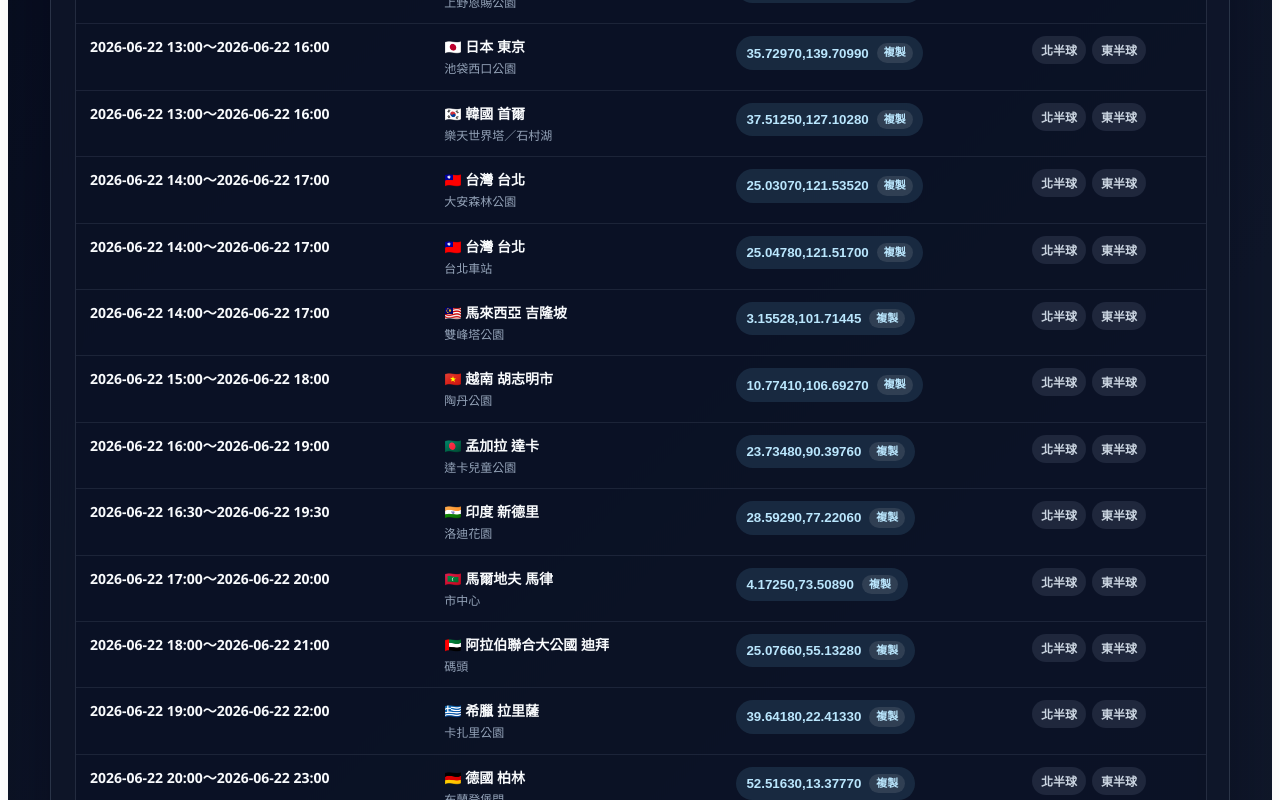
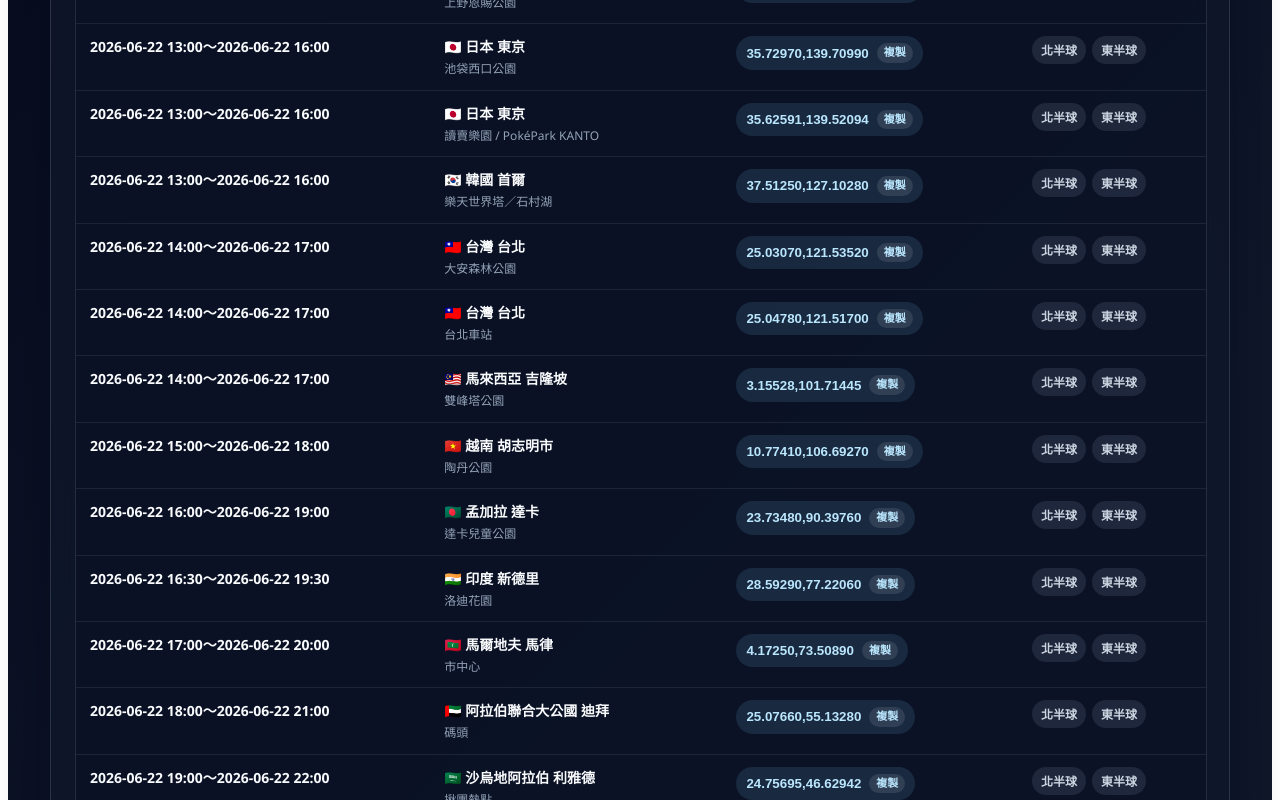
Before and after one commit to hiwoei/global-world-clock, an Angular app: page / in a window 1280 px wide. Shown: the part 1300-2100 px from the top of the page. Built offline with nearby package versions, Linux system fonts and the light colour scheme.

Commit message:
Add Yomiuriland and Riyadh event locations

```diff
--- a/src/app/app.component.ts
+++ b/src/app/app.component.ts
@@ -2125,6 +2125,7 @@
     { flag: '🇦🇺', country: '澳洲', city: '阿德萊德', place: '慶典中心', lat: -34.9191, lon: 138.5988, timeZone: 'Australia/Adelaide', startDayOffset: 0, startTime: '12:30', searchKeys: 'australia adelaide festival centre 澳洲 阿德萊德 慶典中心' },
     { flag: '🇯🇵', country: '日本', city: '東京', place: '上野恩賜公園', lat: 35.7140, lon: 139.7717, timeZone: 'Asia/Tokyo', startDayOffset: 0, startTime: '13:00', searchKeys: 'japan tokyo ueno park 日本 東京 上野恩賜公園' },
     { flag: '🇯🇵', country: '日本', city: '東京', place: '池袋西口公園', lat: 35.7297, lon: 139.7099, timeZone: 'Asia/Tokyo', startDayOffset: 0, startTime: '13:00', searchKeys: 'japan tokyo ueno park 日本 東京 池袋西口公園' },
+    { flag: '🇯🇵', country: '日本', city: '東京', place: '讀賣樂園 / PokéPark KANTO', lat: 35.625908, lon: 139.520940, timeZone: 'Asia/Tokyo', startDayOffset: 0, startTime: '13:00', searchKeys: 'japan tokyo yomiuriland poképark kanto pokepark kanto 日本 東京 讀賣樂園 寶可夢樂園 poképark kanto' },
     { flag: '🇰🇷', country: '韓國', city: '首爾', place: '樂天世界塔／石村湖', lat: 37.5125, lon: 127.1028, timeZone: 'Asia/Seoul', startDayOffset: 0, startTime: '13:00', searchKeys: 'korea seoul lotte world tower seokchon lake 韓國 首爾 樂天世界塔 石村湖' },
     { flag: '🇹🇼', country: '台灣', city: '台北', place: '大安森林公園', lat: 25.0307, lon: 121.5352, timeZone: 'Asia/Taipei', startDayOffset: 0, startTime: '14:00', searchKeys: 'taiwan taipei daan forest park 台灣 台北 大安森林公園' },
     { flag: '🇹🇼', country: '台灣', city: '台北', place: '台北車站', lat: 25.0478, lon: 121.5170, timeZone: 'Asia/Taipei', startDayOffset: 0, startTime: '14:00', searchKeys: 'taiwan taipei main station taipei station 台灣 台北 台北車站 北車' },
@@ -2134,6 +2135,7 @@
     { flag: '🇮🇳', country: '印度', city: '新德里', place: '洛迪花園', lat: 28.5929, lon: 77.2206, timeZone: 'Asia/Kolkata', startDayOffset: 0, startTime: '16:30', searchKeys: 'india new delhi lodhi garden 印度 新德里 洛迪花園' },
     { flag: '🇲🇻', country: '馬爾地夫', city: '馬律', place: '市中心', lat: 4.1725, lon: 73.5089, timeZone: 'Indian/Maldives', startDayOffset: 0, startTime: '17:00', searchKeys: 'maldives male city center 馬爾地夫 馬律 市中心' },
     { flag: '🇦🇪', country: '阿拉伯聯合大公國', city: '迪拜', place: '碼頭', lat: 25.0766, lon: 55.1328, timeZone: 'Asia/Dubai', startDayOffset: 0, startTime: '18:00', searchKeys: 'uae dubai marina 阿拉伯聯合大公國 迪拜 碼頭' },
+    { flag: '🇸🇦', country: '沙烏地阿拉伯', city: '利雅德', place: '揪團熱點', lat: 24.75695, lon: 46.62942, timeZone: 'Asia/Riyadh', startDayOffset: 0, startTime: '19:00', searchKeys: 'saudi arabia riyadh raid 沙烏地阿拉伯 利雅德 阿拉伯' },
     { flag: '🇬🇷', country: '希臘', city: '拉里薩', place: '卡扎里公園', lat: 39.6418, lon: 22.4133, timeZone: 'Europe/Athens', startDayOffset: 0, startTime: '19:00', searchKeys: 'greece larissa park 希臘 拉里薩 卡扎里公園' },
     { flag: '🇩🇪', country: '德國', city: '柏林', place: '布蘭登堡門', lat: 52.5163, lon: 13.3777, timeZone: 'Europe/Berlin', startDayOffset: 0, startTime: '20:00', searchKeys: 'germany berlin brandenburg gate 德國 柏林 布蘭登堡門 歐洲' },
     { flag: '🇪🇸', country: '西班牙', city: '扎拉戈沙', place: '化學公園', lat: 41.6619, lon: -0.8935, timeZone: 'Europe/Madrid', startDayOffset: 0, startTime: '20:00', searchKeys: 'spain zaragoza chemistry park 西班牙 扎拉戈沙 化學公園' },
@@ -2155,12 +2157,14 @@
   private readonly generalCities: CityData[] = [
     { name: '台灣 (Taipei)', utcOffset: 8.0, isReference: true, searchKeys: 'taiwan taipei 台灣 台北 roc', distanceKm: 0 },
     { name: '日本 東京 (Tokyo)', utcOffset: 9.0, isReference: false, searchKeys: 'japan tokyo 日本 東京', distanceKm: 2100 },
+    { name: '日本 讀賣樂園 / PokéPark KANTO (Yomiuriland)', utcOffset: 9.0, isReference: false, searchKeys: 'japan tokyo yomiuriland poképark kanto pokepark 日本 東京 讀賣樂園 寶可夢樂園', distanceKm: 2120 },
     { name: '韓國 首爾 (Seoul)', utcOffset: 9.0, isReference: false, searchKeys: 'korea seoul 韓國 首爾', distanceKm: 1480 },
     { name: '中國 北京 (Beijing)', utcOffset: 8.0, isReference: false, searchKeys: 'china beijing 中國 北京 大陸', distanceKm: 1710 },
     { name: '菲律賓 馬尼拉 (Manila)', utcOffset: 8.0, isReference: false, searchKeys: 'philippines manila 菲律賓 馬尼拉', distanceKm: 1170 },
     { name: '泰國 曼谷 (Bangkok)', utcOffset: 7.0, isReference: false, searchKeys: 'thailand bangkok 泰國 曼谷', distanceKm: 2530 },
     { name: '越南 河內 (Hanoi)', utcOffset: 7.0, isReference: false, searchKeys: 'vietnam hanoi 越南 河內', distanceKm: 1650 },
     { name: '印度 新德里 (New Delhi)', utcOffset: 5.5, isReference: false, searchKeys: 'india new delhi 印度 新德里', distanceKm: 4380 },
+    { name: '沙烏地阿拉伯 利雅德 (Riyadh)', utcOffset: 3.0, isReference: false, searchKeys: 'saudi arabia riyadh 沙烏地阿拉伯 利雅德 阿拉伯', distanceKm: 7420 },
     { name: '德國 柏林 (Berlin)', utcOffset: 1.0, isReference: false, searchKeys: 'germany berlin 德國 柏林 歐洲', distanceKm: 8990 },
     { name: '法國 巴黎 (Paris)', utcOffset: 1.0, isReference: false, searchKeys: 'france paris 法國 巴黎 歐洲', distanceKm: 9840 },
     { name: '英國 倫敦 (London)', utcOffset: 0.0, isReference: false, searchKeys: 'uk england london 英國 倫敦', distanceKm: 9780 },
```
